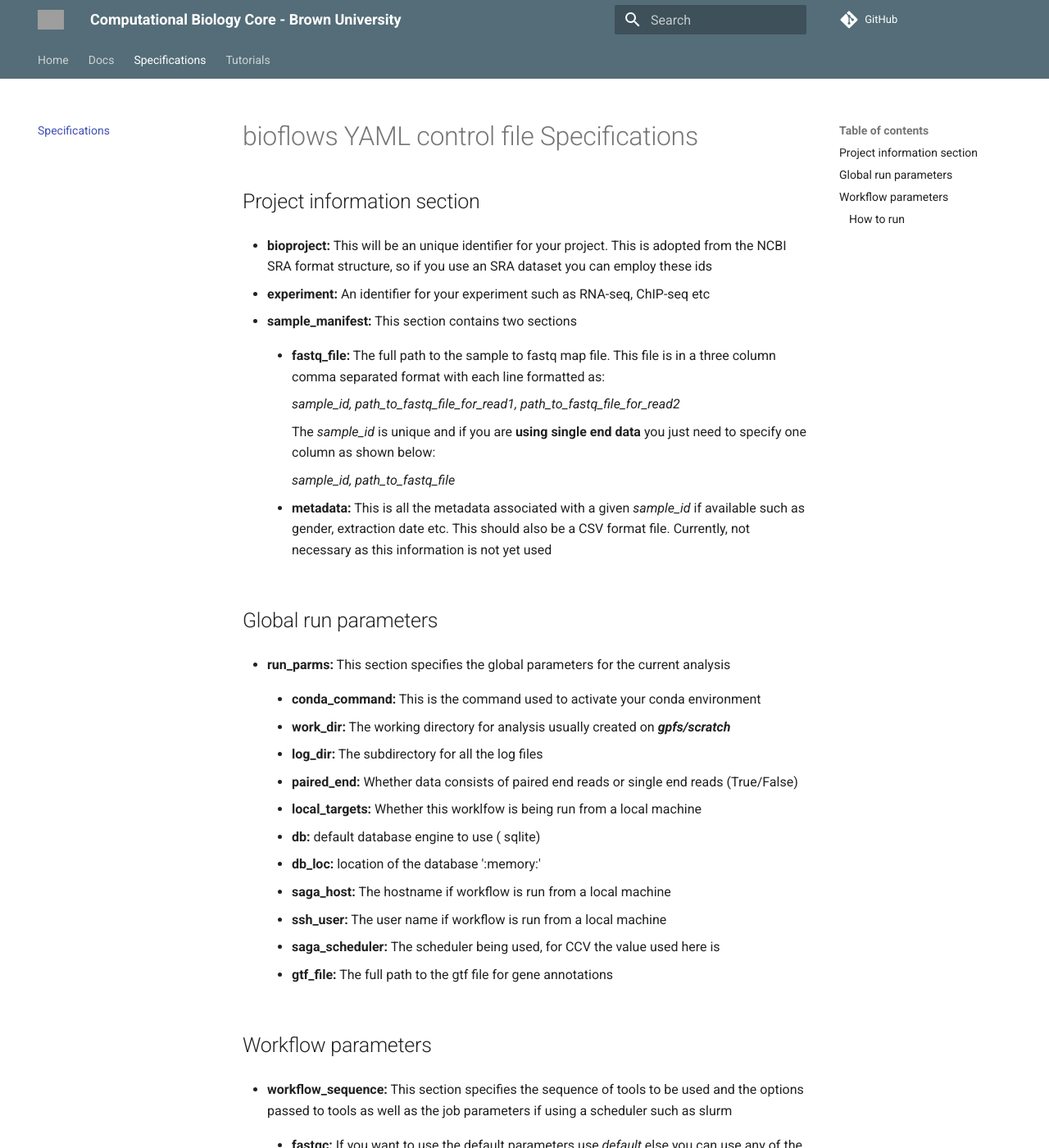
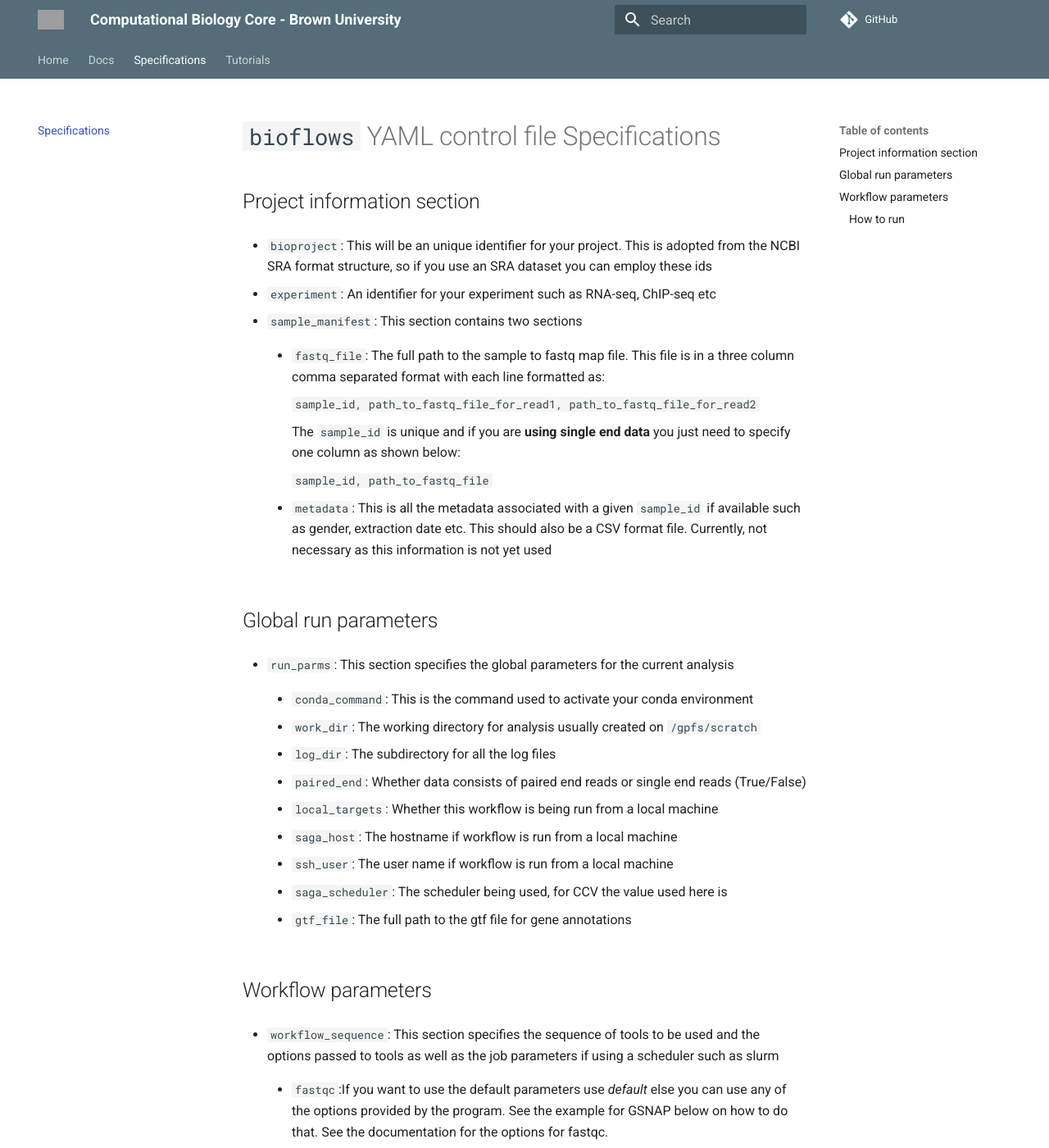
Before and after one commit to compbiocore/bioflows, an MkDocs documentation site: the page built from docs/yaml_description.md, in a window 1280 px wide and 1400 px high. Shown: the whole window at 82% size. Built offline with MkDocs 1.6.1 and Material for MkDocs 9.7.7, drawn with Linux system fonts in a browser that asks for light colours; comment, search, counter and statistics services are not loaded; some of the changed text lies outside the part shown; grey boxes are pictures that could not be loaded.

Commit message:
updated docs

````diff
--- a/docs/yaml_description.md
+++ b/docs/yaml_description.md
@@ -1,71 +1,66 @@
-# bioflows YAML control file Specifications
+# `bioflows` YAML control file Specifications
 
 ## Project information section
 
--   **bioproject:** This will be an unique identifier for your project.
+-   `bioproject`: This will be an unique identifier for your project.
     This is adopted from the NCBI SRA format structure, so if you use an
     SRA dataset you can employ these ids
 
--   **experiment:** An identifier for your experiment such as RNA-seq,
+-   `experiment`: An identifier for your experiment such as RNA-seq,
     ChIP-seq etc
 
--   **sample\_manifest:** This section contains two sections
-    -   **fastq\_file:** The full path to the sample to fastq map file.
+-   `sample_manifest`: This section contains two sections
+    -   `fastq_file`: The full path to the sample to fastq map file.
         This file is in a three column comma separated format with each line formatted as:
 
-        *sample\_id, path\_to\_fastq\_file\_for\_read1, path\_to\_fastq\_file\_for\_read2*
+        `sample_id, path_to_fastq_file_for_read1, path_to_fastq_file_for_read2`
 
-        The *sample\_id* is unique and if you are **using single end data** you just need
+        The `sample_id` is unique and if you are **using single end data** you just need
         to specify one column as shown below:
 
-        *sample\_id, path\_to\_fastq\_file*
+        `sample_id, path_to_fastq_file`
 
-    -   **metadata:** This is all the metadata associated with a given
-        *sample\_id* if available such as gender, extraction date etc. This
+    -   `metadata`: This is all the metadata associated with a given
+        `sample_id` if available such as gender, extraction date etc. This
         should also be a CSV format file. Currently, not necessary as this
         information is not yet used
 
 ## Global run parameters
--   **run\_parms:** This section specifies the global parameters for the
+-   `run_parms`: This section specifies the global parameters for the
     current analysis
-    -   **conda\_command:** This is the command used to activate your conda
+    -   `conda_command`: This is the command used to activate your conda
         environment
 
-    -   **work\_dir:** The working directory for analysis usually created on  ***gpfs/scratch***
+    -   `work_dir`: The working directory for analysis usually created on  `/gpfs/scratch`
 
-    -   **log\_dir:** The subdirectory for all the log files
+    -   `log_dir`: The subdirectory for all the log files
 
-    -   **paired\_end:** Whether data consists of paired end reads or single end
+    -   `paired_end`: Whether data consists of paired end reads or single end
         reads (True/False)
 
-    -   **local\_targets:** Whether this worklfow is being run from a local
+    -   `local_targets`: Whether this workflow is being run from a local
         machine
+    -   `saga_host`: The hostname if workflow is run from a local machine
 
-    -   **db:** default database engine to use ( sqlite)
+    -   `ssh_user`: The user name if workflow is run from a local machine
 
-    -   **db\_loc:** location of the database ':memory:'
-
-    -   **saga\_host:** The hostname if workflow is run from a local machine
-
-    -   **ssh\_user:** The user name if workflow is run from a local machine
-
-    -   **saga\_scheduler:** The scheduler being used, for CCV the value
+    -   `saga_scheduler`: The scheduler being used, for CCV the value
         used here is
 
-    -   **gtf\_file:** The full path to the gtf file for gene annotations
+    -   `gtf_file`: The full path to the gtf file for gene annotations
 
 ## Workflow parameters
--   **workflow\_sequence:** This section specifies the sequence of tools to
+-   `workflow_sequence`: This section specifies the sequence of tools to
     be used and the options passed to tools as well as the job parameters
     if using a scheduler such as slurm
-    -   **fastqc:** If you want to use the default parameters use *default*
+    -   `fastqc`:If you want to use the default parameters use *default*
         else you can use any of the options provided by the
         program. See  the example for GSNAP below on how to do
         that. See the documentation for the options for fastqc.
 
-    -   **gsnap:** Here we give an example of two sections as we need to
+    -   `gsnap`: Here we give an example of two sections as we need to
         pass the index information to the aligner
-        -   **options:** Specify program options here. In this example we
+        -   `options`: Specify program options here. In this example we
             specify the following
 
             -   **-d:** The genome index for GSNAP
@@ -120,25 +115,26 @@ that are highlighted below to fill in your ownm values.
       htseq-count: default
 
 
-<a id="org5e3460a"></a>
 
 ### How to run
 
-Copy the above into a text file and save it in **/users/username** as
-test\_run.yaml
+Copy the above into a text file and save it in `/users/username` as `test_run.yaml`
 
-Copy the manifest below into a text file and save it in
-**/users/username** as sample\_manifest\_min.csv
+Copy the manifest below into a text file and save it in `/users/username` as `sample_manifest_min.csv`
 
-    samp_1299,/gpfs/scratch/aragaven/rnaseq_test/PE_hg/Cb2_1.gz,/gpfs/scratch/aragaven/rnaseq_test/PE_hg/Cb2_2.gz
-    samp_1214,/gpfs/scratch/aragaven/rnaseq_test/PE_hg/Cb_1.gz,/gpfs/scratch/aragaven/rnaseq_test/PE_hg/Cb_2.gz
+```yaml
+samp_1299,/gpfs/scratch/aragaven/rnaseq_test/PE_hg/Cb2_1.gz,/gpfs/scratch/aragaven/rnaseq_test/PE_hg/Cb2_2.gz
+samp_1214,/gpfs/scratch/aragaven/rnaseq_test/PE_hg/Cb_1.gz,/gpfs/scratch/aragaven/rnaseq_test/PE_hg/Cb_2.gz
+
+```
 
 Now in your screen session run the following commands to setup your
 environment if you have not done so previously during the setup or you
 have started a new screen session
-
-    source activate bflows
-    bioflows-rnaseq test_run.yaml
+```commandline
+source activate bflows
+bioflows-rnaseq test_run.yaml
+```
 
 In this case I have created a small test dataset with 10000 reads from a
 test human RNAseq data, so it should run within the hour and you should
````
Also changed, not shown: other parts of docs/yaml_description.md (+3 -3 lines), docs/index.md (+18 -18 lines), ready.yml (+2 -5 lines).
